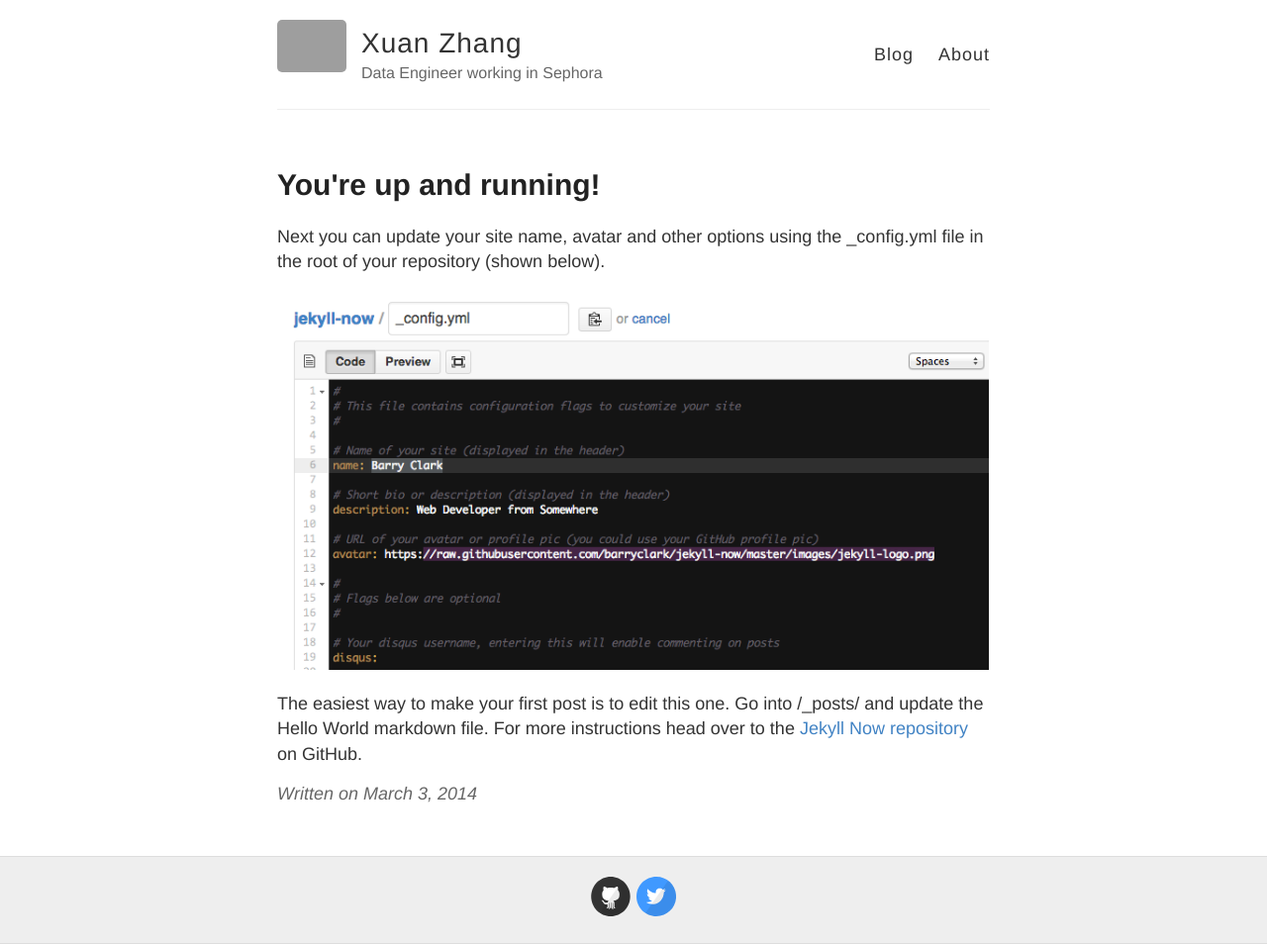
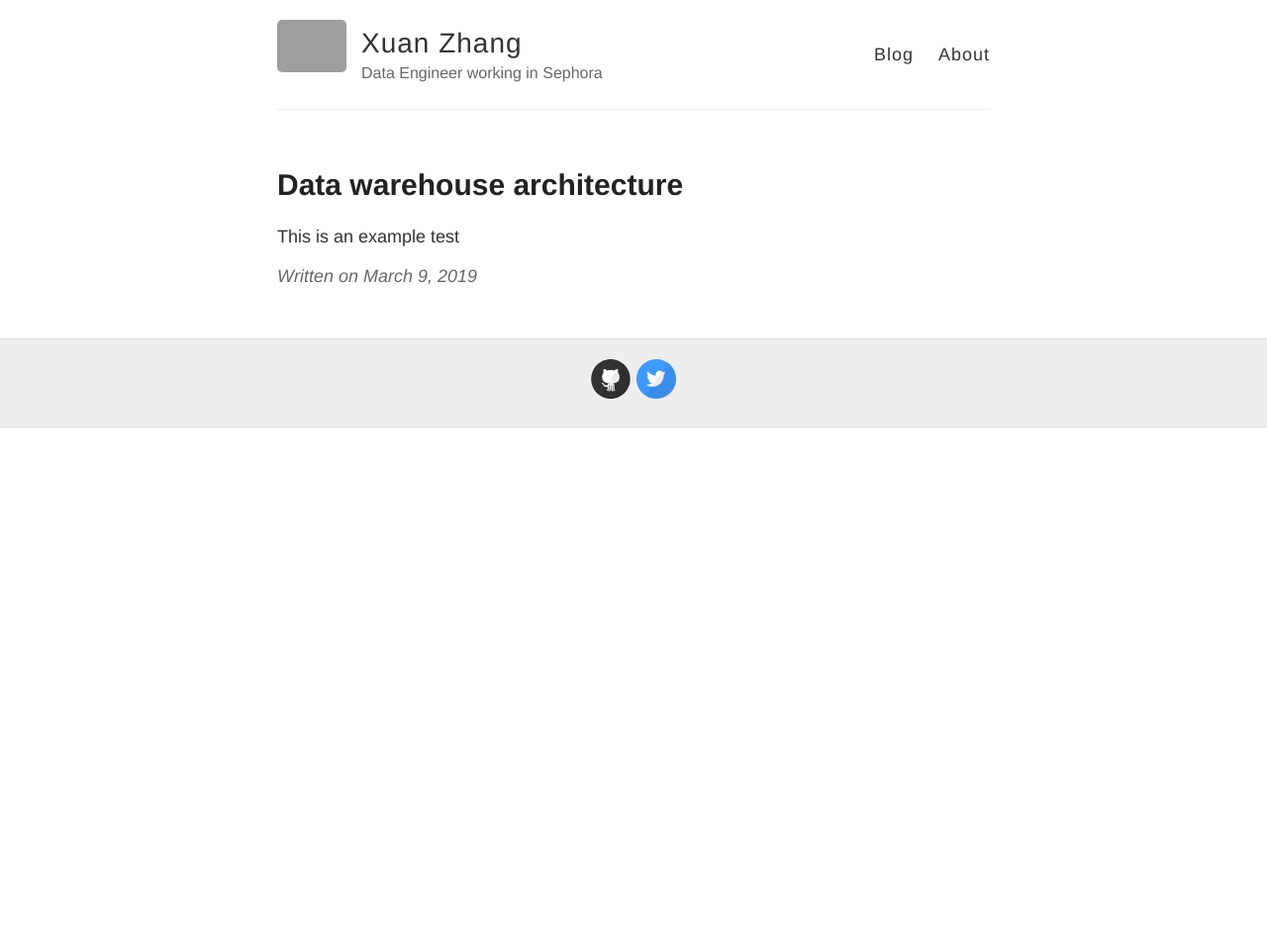
Before and after one commit to xuanz0216/xuanz0216.github.io, a Jekyll site: the page built from _posts/2014-3-3-Hello-World.md, in a window 1280 px wide. Shown: the whole page at 99% size. Built offline with Jekyll 4.4.1, drawn with Linux system fonts in a browser that asks for light colours; after the commit the page ends 900 px from its top, so only the background shows below that; grey boxes are pictures that could not be loaded.

Commit message:
test first post

```diff
--- a/_posts/2014-3-3-Hello-World.md
+++ b/_posts/2014-3-3-Hello-World.md
@@ -1,10 +1,7 @@
 ---
 layout: post
-title: You're up and running!
+title: Data warehouse architecture
+date: 2019-03-09
 ---
 
-Next you can update your site name, avatar and other options using the _config.yml file in the root of your repository (shown below).
-
-![_config.yml]({{ site.baseurl }}/images/config.png)
-
-The easiest way to make your first post is to edit this one. Go into /_posts/ and update the Hello World markdown file. For more instructions head over to the [Jekyll Now repository](https://github.com/barryclark/jekyll-now) on GitHub.
+This is an example test
```
